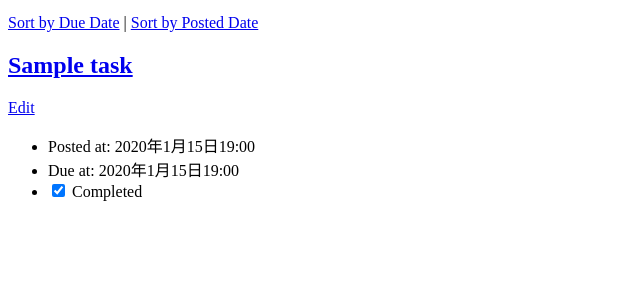
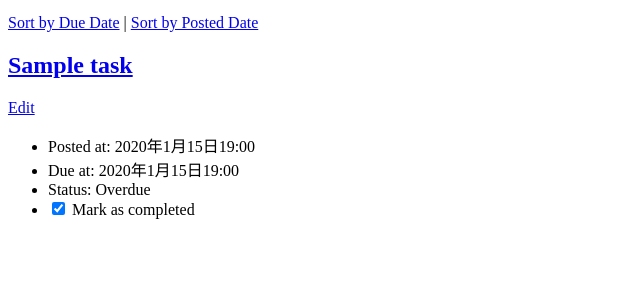
Before and after one commit to ritsu-wada/django-test-exercise, a Django app: page / in a window 1280 px wide. Shown: the part 217-517 px from the top of the page, without its empty margins (0-640 px from the left). Run offline with Django 5.2, Linux system fonts and the light colour scheme; tables that the repository leaves empty hold one stand-in row (values such as "Sample post").

Commit message:
タスク期限をもとにステータス表示を追加

```diff
--- a/todo/templates/todo/detail.html
+++ b/todo/templates/todo/detail.html
@@ -14,6 +14,9 @@
     <li>Posted at: {{ task.posted_at }}</li>
     {% if task.due_at %}
     <li>Due at: {{ task.due_at }}</li>
+    {% if is_overdue_now %}
+    <li>Status: Overdue</li>
+    {% endif %}
     {% endif %}
     {% if task.completed %}
     <li>Status: Completed</li>
--- a/todo/templates/todo/index.html
+++ b/todo/templates/todo/index.html
@@ -41,13 +41,20 @@
       {% if task.due_at %}
       <li>Due at: {{ task.due_at }}</li>
       {% endif %}
+      {% if task.is_overdue_now %}
+      <li>Status: Overdue</li>
+      {% elif task.completed %}
+      <li>Status: Completed</li>
+      {% else %}
+      <li>Status: Not Completed</li>
+      {% endif %}
       <li>
         <form action="{% url 'toggle' task.id %}" method="post" style="display:inline">
           {% csrf_token %}
           <label>
             <input type="checkbox" name="completed" onchange="this.form.submit()"
               {% if task.completed %}checked{% endif %}>
-            {% if task.completed %}Completed{% else %}Not Completed{% endif %}
+            Mark as completed
           </label>
         </form>
       </li>
--- a/todo/tests.py
+++ b/todo/tests.py
@@ -71,6 +71,9 @@ class TodoViewTestCase(TestCase):
         self.assertEqual(response.status_code, 200)
         self.assertEqual(response.templates[0].name, "todo/index.html")
         self.assertEqual(len(response.context["tasks"]), 1)
+        task = response.context["tasks"][0]
+        self.assertIsNotNone(task.due_at)
+        self.assertEqual(task.due_at, timezone.make_aware(datetime(2024, 6, 30, 23, 59, 59)))
 
     def test_index_get_order_post(self):
         task1 = Task(title="task1", due_at=timezone.make_aware(datetime(2024, 7, 1)))
@@ -107,6 +110,7 @@ class TodoViewTestCase(TestCase):
         self.assertEqual(response.status_code, 200)
         self.assertEqual(response.templates[0].name, "todo/detail.html")
         self.assertEqual(response.context["task"], task)
+        self.assertIn("Due at", response.content.decode())
 
     def test_detail_get_fail(self):
         client = Client()
--- a/todo/views.py
+++ b/todo/views.py
@@ -1,5 +1,6 @@
 from django.shortcuts import redirect, render
 from django.http import Http404
+from django.utils import timezone
 from django.utils.timezone import make_aware
 from django.utils.dateparse import parse_datetime
 from todo.models import Task
@@ -25,6 +26,11 @@ def index(request):
     else:
         tasks = Task.objects.order_by("-posted_at")
 
+    current_time = timezone.now()
+    for task in tasks:
+        task.is_due = task.due_at is not None
+        task.is_overdue_now = task.is_overdue(current_time)
+
     context = {"tasks": tasks}
     return render(request, "todo/index.html", context)
 
@@ -37,6 +43,7 @@ def detail(request, task_id):
 
     context = {
         "task": task,
+        "is_overdue_now": task.is_overdue(timezone.now()),
     }
     return render(request, "todo/detail.html", context)
 
```
